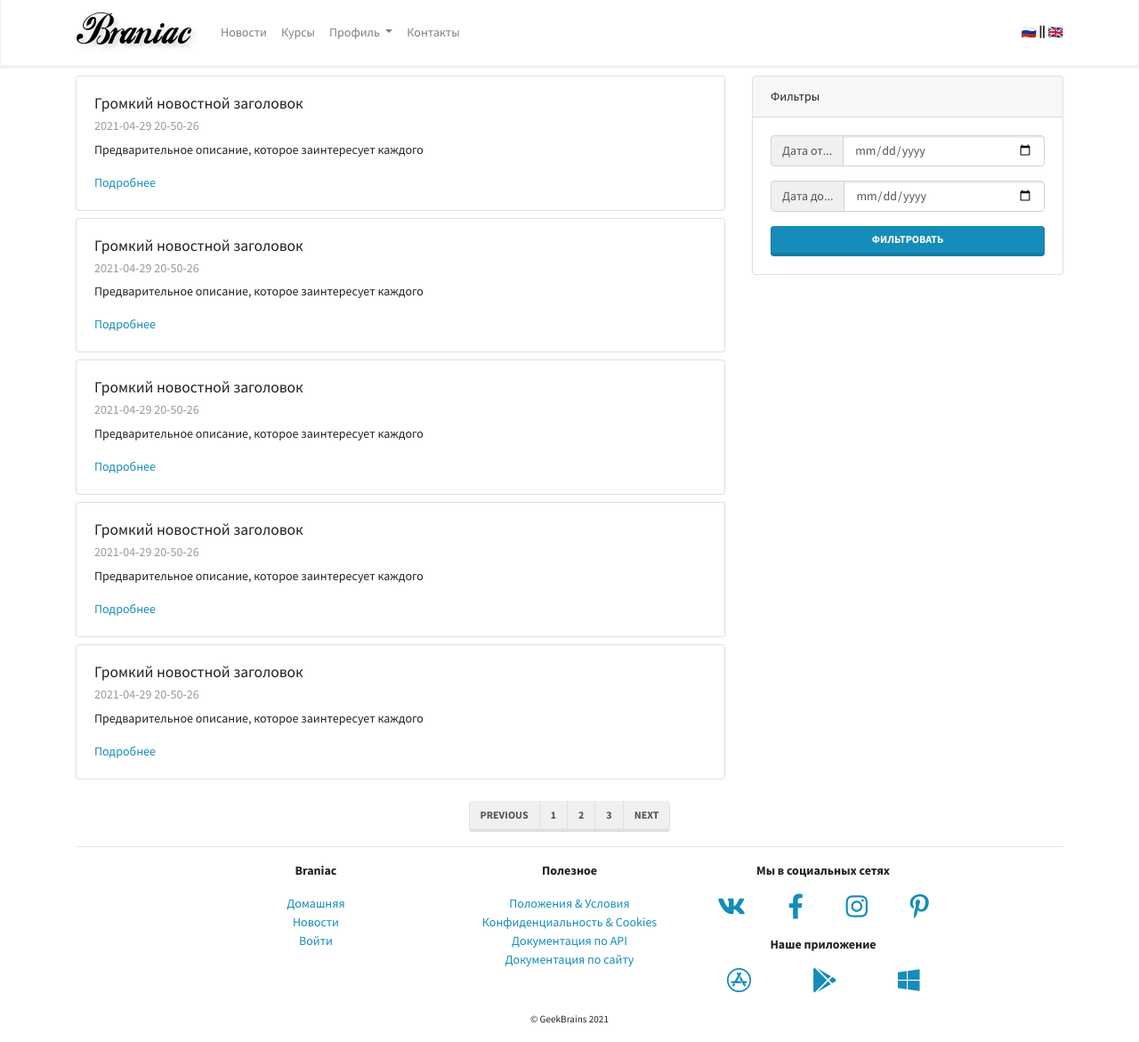
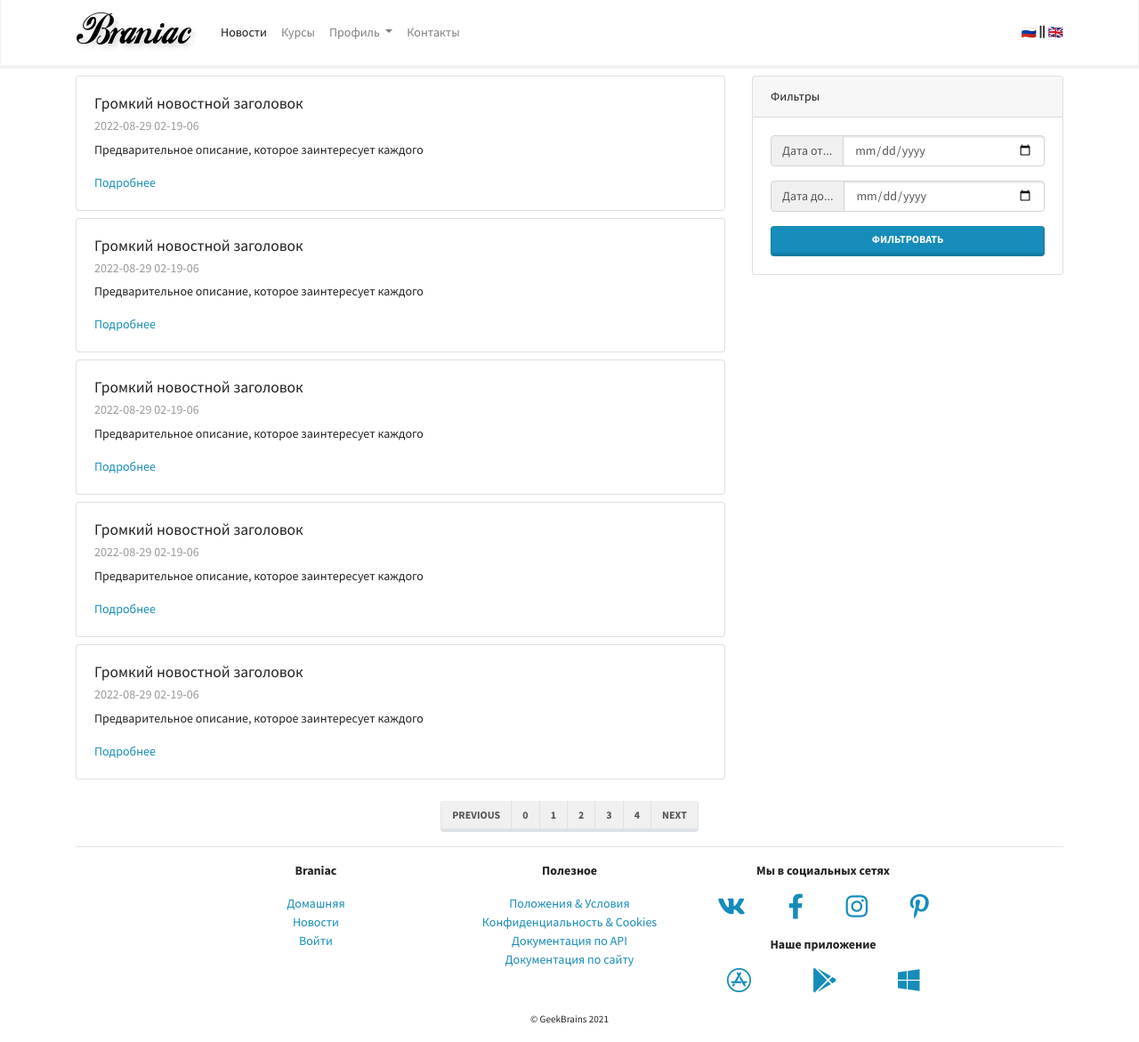
Before and after one commit to matsnevIn/django_leson, a Django app: page /mainapp/news/ in a window 1280 px wide. Shown: the whole page at 89% size. Run offline with Django 3.2, Linux system fonts and the light colour scheme; some libraries are stand-ins or nearby versions.

Commit message:
lesson_3 Template's filters

```diff
--- a/mainapp/templates/mainapp/news.html
+++ b/mainapp/templates/mainapp/news.html
@@ -1,16 +1,20 @@
 {% extends 'base.html' %}
 
 {% block content %}
+
+  {% with range as double_range %}
 
     <div class="row">
 
       <div class="col-lg-8">
 
-      {% for i in range %}
+        {% for i in double_range %}
           <div class="card my-2">
             <div class="card-body">
               <h5 class="card-title">{{ news_title }}</h5>
-            <h6 class="card-subtitle mb-2 text-muted">2021-04-29 20-50-26</h6>
+              <h6 class="card-subtitle mb-2 text-muted">
+                {{ datetime_obj|date:"Y-m-d h-i-s" }}
+              </h6>
               <p class="card-text">{{ news_preview }}</p>
               <a href="#" class="card-link">Подробнее</a>
             </div>
@@ -51,12 +55,16 @@
       <nav aria-label="Page navigation example">
         <ul class="pagination">
           <li class="page-item"><a class="page-link" href="#">Previous</a></li>
-        <li class="page-item"><a class="page-link" href="#">1</a></li>
-        <li class="page-item"><a class="page-link" href="#">2</a></li>
-        <li class="page-item"><a class="page-link" href="#">3</a></li>
+
+          {% for i in double_range %}
+            <li class="page-item"><a class="page-link" href="#">{{ i }}</a></li>
+          {% endfor %}
+
           <li class="page-item"><a class="page-link" href="#">Next</a></li>
         </ul>
       </nav>
     </div>
 
+  {% endwith %}
+
 {% endblock content %}
--- a/mainapp/views.py
+++ b/mainapp/views.py
@@ -1,3 +1,5 @@
+from datetime import datetime
+
 from django.views.generic import TemplateView
 
 
@@ -13,10 +15,9 @@ class NewsPageView(TemplateView):
         context = super().get_context_data(**kwargs)
         # Create your own data
         context["news_title"] = "Громкий новостной заголовок"
-        context[
-            "news_preview"
-        ] = "Предварительное описание, которое заинтересует каждого"
+        context["news_preview"] = "Предварительное описание, которое заинтересует каждого"
         context["range"] = range(5)
+        context["datetime_obj"] = datetime.now()
         return context
 
 
--- a/templates/includes/main_menu.html
+++ b/templates/includes/main_menu.html
@@ -10,10 +10,13 @@
 
     <div class="collapse navbar-collapse" id="navbarSupportedContent">
       <ul class="navbar-nav mr-auto">
-        <li class="nav-item ">
+
+        <li
+          class="nav-item {% if request.resolver_match.view_name == 'mainapp:mainapp.views.NewsPageView' %}active{% endif %}">
           <a class="nav-link" href="news.html">Новости</a>
         </li>
-        <li class="nav-item ">
+        <li
+          class="nav-item {% if request.resolver_match.view_name == 'mainapp:mainapp.views.CoursesPageView' %}active{% endif %}">
           <a class="nav-link" href="courses_list.html">Курсы</a>
         </li>
         <li class="nav-item dropdown">
@@ -33,7 +36,8 @@
             <a class="dropdown-item" href="#">Выход</a>
           </div>
         </li>
-        <li class="nav-item ">
+        <li
+          class="nav-item {% if request.resolver_match.view_name == 'mainapp:mainapp.views.ContactsPageView' %}active{% endif %}">
           <a class="nav-link" href="contacts.html">Контакты</a>
         </li>
       </ul>
```
Lines whose indentation alone changed are shown as unchanged.
